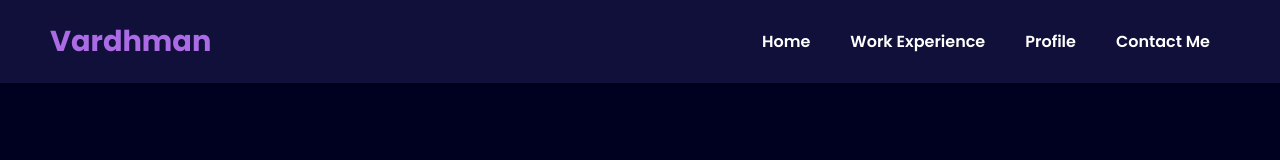
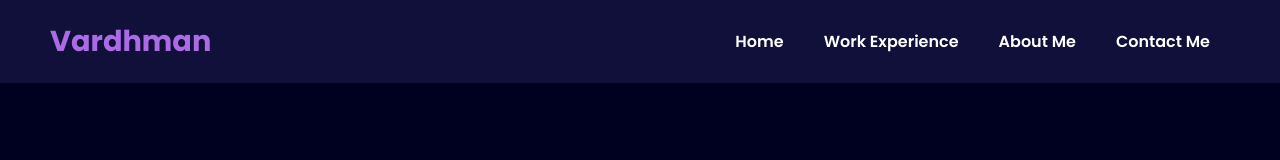
Before and after one commit to vardhman-shaha/Portfolio, a plain HTML site: page index.html in a window 1280 px wide. Shown: the top 160 px of the page. Drawn offline with nearby package versions, Linux system fonts and the light colour scheme.

Commit message:
Update index.html

```diff
--- a/index.html
+++ b/index.html
@@ -228,7 +228,7 @@
         <ul>
             <li><a href="#hero">Home</a></li>
             <li><a href="#experience">Work Experience</a></li>
-            <li><a href="javascript:void(0)" onclick="showProfile()">Profile</a></li>
+            <li><a href="about.html">About Me</a></li> <!-- New About Me link -->
             <li><a href="javascript:void(0)" onclick="showContact()">Contact Me</a></li>
         </ul>
     </nav>
```
